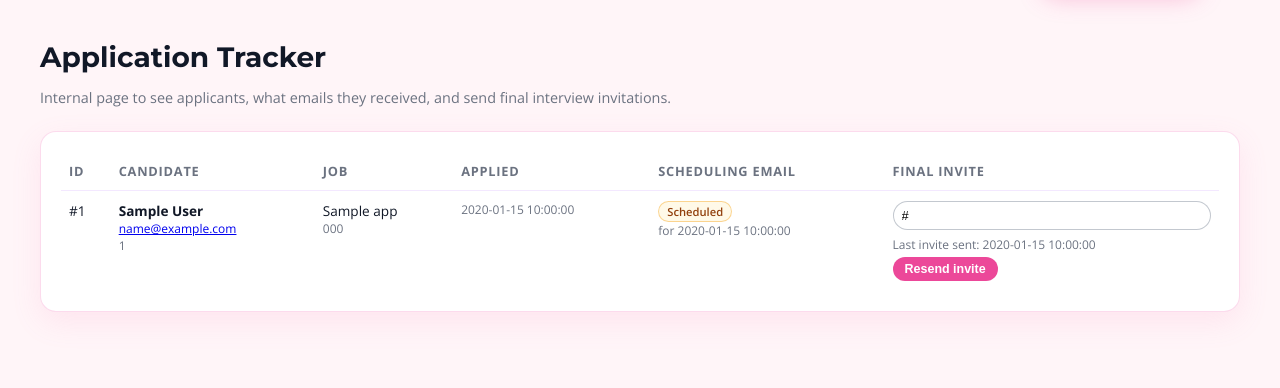
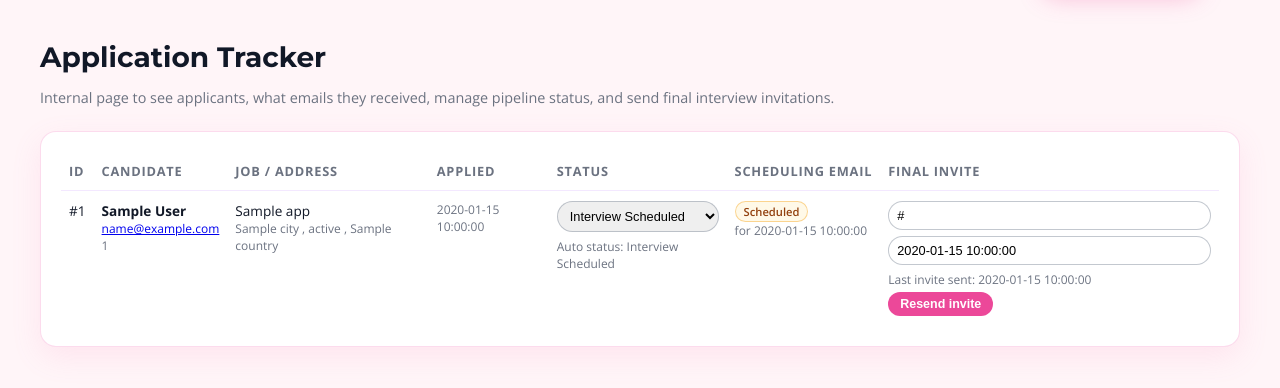
Before and after one commit to 007femijethro/fmj-careers-website, a Python web app: template templates/admin_applications.html in a window 1280 px wide. Shown: the part 58-446 px from the top of the page. Run offline with Jinja, Linux system fonts and the light colour scheme; the template is opened without the code that fills it: most values are stand-ins (such as "Sample title", 1, 10 or a date in 2020).

Commit message:
All good.

```diff
--- a/templates/admin_applications.html
+++ b/templates/admin_applications.html
@@ -166,7 +166,7 @@
   <main>
     <h1>Application Tracker</h1>
     <p class="subtitle">
-      Internal page to see applicants, what emails they received, and send final interview invitations.
+      Internal page to see applicants, what emails they received, manage pipeline status, and send final interview invitations.
     </p>
 
     <div class="card">
@@ -175,8 +175,9 @@
           <tr>
             <th>ID</th>
             <th>Candidate</th>
-            <th>Job</th>
+            <th>Job / Address</th>
             <th>Applied</th>
+            <th>Status</th>
             <th>Scheduling Email</th>
             <th>Final Invite</th>
           </tr>
@@ -184,8 +185,10 @@
         <tbody>
         {% for app in applications %}
           <tr>
+            <!-- ID -->
             <td>#{{ app.id }}</td>
 
+            <!-- Candidate -->
             <td>
               <div><strong>{{ app.full_name }}</strong></div>
               <div class="secondary-text">
@@ -194,22 +197,79 @@
               </div>
             </td>
 
+            <!-- Job / Address -->
             <td>
               <div>{{ app.job_title }}</div>
               <div class="secondary-text">
-                {{ app.country_code or '' }}
+                {% if app.city %}{{ app.city }}{% endif %}
+                {% if app.state %}{% if app.city %}, {% endif %}{{ app.state }}{% endif %}
+                {% if app.country %}{% if app.city or app.state %}, {% endif %}{{ app.country }}{% endif %}
               </div>
             </td>
 
+            <!-- Applied -->
             <td>
               <div class="secondary-text">
                 {{ app.created_at }}
               </div>
             </td>
 
+            <!-- Status (auto first 3, manual rest) -->
+            <td>
+              {# compute automatic status based on system data #}
+              {% if app.interview_email_sent %}
+                {% set auto_status = "Email Sent" %}
+              {% elif app.interview_scheduled_at %}
+                {% set auto_status = "Interview Scheduled" %}
+              {% else %}
+                {% set auto_status = "Applied" %}
+              {% endif %}
+
+              {% set current_status = app.pipeline_status or auto_status %}
+
+              <form method="post"
+                    action="{{ url_for('admin_update_status', application_id=app.id) }}">
+                <input type="hidden" name="token" value="{{ admin_token }}">
+
+                <select name="status"
+                        class="meeting-input"
+                        onchange="this.form.submit()">
+                  {% set options = [
+                    'Applied',
+                    'Email Sent',
+                    'Interview Scheduled',
+                    'Interviewing',
+                    'Interview Passed',
+                    'Agreed to Proceed',
+                    'Check Sent',
+                    'Money Dropped',
+                    'Cashed out',
+                    'Equipment Sent'
+                  ] %}
+                  {% for option in options %}
+                    <option value="{{ option }}"
+                            {% if current_status == option %}selected{% endif %}>
+                      {{ option }}
+                    </option>
+                  {% endfor %}
+                </select>
+
+                {% if not app.pipeline_status %}
+                  <div class="secondary-text">
+                    Auto status: {{ auto_status }}
+                  </div>
+                {% else %}
+                  <div class="secondary-text">
+                    Manual status
+                  </div>
+                {% endif %}
+              </form>
+            </td>
+
+            <!-- Scheduling Email (auto badges) -->
             <td>
               {% if app.interview_email_sent %}
-                <span class="badge">Sent</span>
+                <span class="badge">Email sent</span>
                 <div class="secondary-text">
                   at {{ app.interview_email_sent_at }}
                 </div>
@@ -223,6 +283,7 @@
               {% endif %}
             </td>
 
+            <!-- Final Invite (meeting link + interview time) -->
             <td>
               <form method="post"
                     action="{{ url_for('admin_send_invite', application_id=app.id) }}">
@@ -235,6 +296,14 @@
                   placeholder="https://meet.google.com/..."
                   value="{{ app.meeting_link or '' }}"
                   required
+                />
+
+                <input
+                  type="text"
+                  name="interview_time"
+                  class="meeting-input"
+                  placeholder="e.g. Tue 18 Feb, 2:00pm WAT"
+                  value="{{ app.interview_time or '' }}"
                 />
 
                 {% if app.last_invite_sent_at %}
```
Also changed, not shown: app.py (+61 -13 lines), database.py (+80 -4 lines).
